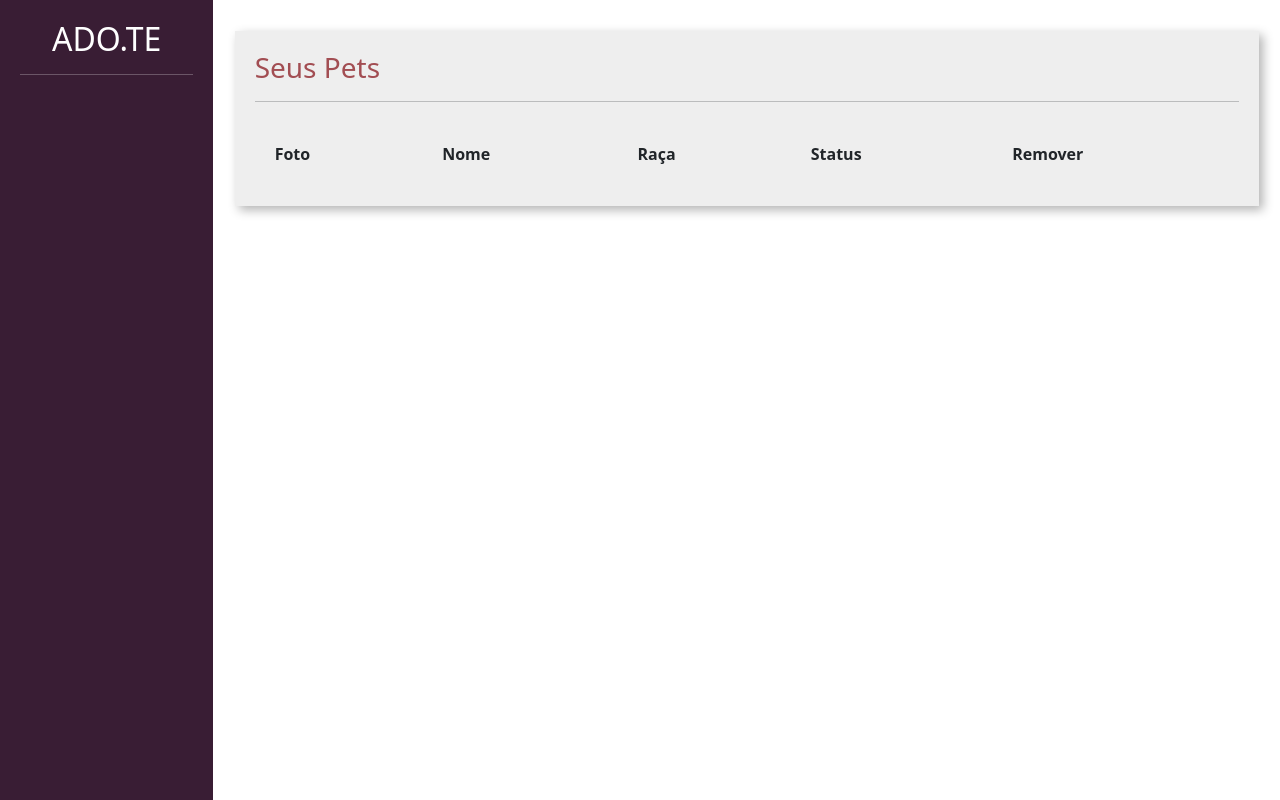
After one commit to MatheusNelvam/Projeto-Adote, a Django app: page /divulgar/seus_pets/ in a window 1280 px wide. The commit adds this page. Run offline with Django 4.2, Linux system fonts and the light colour scheme; a user stored in the database is signed in; data comes from the database, SQL or seed files in the repository; both versions use the stored data as it was after the commit; lists and menus that the app fills with data are empty.

Commit message:
Page-Seus_Pets

```diff
--- a/MainAdote/urls.py
+++ b/MainAdote/urls.py
@@ -1,23 +1,12 @@
-"""MainAdote URL Configuration
-
-The `urlpatterns` list routes URLs to views. For more information please see:
-    https://docs.djangoproject.com/en/4.1/topics/http/urls/
-Examples:
-Function views
-    1. Add an import:  from my_app import views
-    2. Add a URL to urlpatterns:  path('', views.home, name='home')
-Class-based views
-    1. Add an import:  from other_app.views import Home
-    2. Add a URL to urlpatterns:  path('', Home.as_view(), name='home')
-Including another URLconf
-    1. Import the include() function: from django.urls import include, path
-    2. Add a URL to urlpatterns:  path('blog/', include('blog.urls'))
-"""
 from django.contrib import admin
 from django.urls import path, include
+from django.conf import settings
+from django.conf.urls.static import static
 
 urlpatterns = [
     path('admin/', admin.site.urls),
     path('auth/', include('usuarios.urls')),
     path('divulgar/', include('divulgar.urls')),
-]
+
+
+] + static(settings.MEDIA_URL, document_root=settings.MEDIA_ROOT)
--- a/divulgar/models.py
+++ b/divulgar/models.py
@@ -25,7 +25,7 @@ class Pet(models.Model):
     raca = models.ForeignKey(Raca, on_delete=models.DO_NOTHING) #RELAÇÃO DE UM PARA MUITOS É FOREIGNKEY
     choices_status = (('P', 'Para Adoção',),
                         ('A', 'Adotado'))
-    status = models.CharField(max_length=1, choices= choices_status)
+    status = models.CharField(max_length=1, choices= choices_status, default='P')
 
     def __str__(self):
         return self.nome
--- a/divulgar/templates/novo_pet.html
+++ b/divulgar/templates/novo_pet.html
@@ -29,7 +29,7 @@
                                 <hr>
                             </div>
                             <div class="body-box">
-                                <form action="" method="POST" enctype='multipart/form-data'>{% csrf_token %}
+                                <form action="{% url 'novo_pet' %}" method="POST" enctype='multipart/form-data'>{% csrf_token %}
                                     {% if messages %}
                                         <br>
                                         {% for message in messages %}
--- /dev/null
+++ b/divulgar/templates/seus_pets.html
@@ -0,0 +1,91 @@
+{% load static %}
+<!doctype html>
+<html lang="pt-BR">
+    <head>
+    <meta charset="utf-8">
+    <meta name="viewport" content="width=device-width, initial-scale=1">
+    <title>Cadastro</title>
+    <link href="https://cdn.jsdelivr.net/npm/bootstrap@5.3.0-alpha1/dist/css/bootstrap.min.css" rel="stylesheet">
+    <link href="{% static 'usuarios/css/cadastro.css' %}" rel="stylesheet">
+    <link href="{% static 'divulgar/css/novo_pet.css' %}" rel="stylesheet">
+    <link href="{% static 'divulgar/css/seus_pet.css' %}" rel="stylesheet">
+    </head>
+    <body>
+
+        <div class="container-fluid">
+            <div class="row">
+                <div class="col-md-2 bg-side sidebar">
+                    <h2>ADO.TE</h2>
+                    <hr>
+
+
+                </div>
+
+                <div class="col-md">
+                    <div class="wrapper">
+                        <div class="box width80">
+                            {% if messages %}
+                                <br>
+                                {% for message in messages %}
+                                    <div class="alert {{message.tags}}">
+                                        {{message}}
+                                    </div>
+                                {% endfor %}
+                            {% endif %}
+                            <h3 class="font-vinho">Seus Pets</h3>
+                            <hr>
+
+                             <table class="tabela" cellpadding="20">
+                                <tr>
+                                    <th>Foto</th>
+                                    <th>Nome</th>
+                                    <th>Raça</th>
+                                    <th>Status</th>
+                                    <th>Remover</th>
+                                </tr>
+
+                                {% for pet in pets%}
+                                <tr class="tabela-linha">
+                                    <td width="20%">
+                                        <img width="40%" src="{{pet.foto.url}}">
+                                    </td>
+                                    <td>
+                                        {{pet.nome}}
+                                    </td>
+                                    <td>
+                                        {{pet.raca}}
+
+                                    </td>
+                                    <td>
+                                        {% if pet.status == "P" %}
+                                            <span class="badge text-bg-primary">Para adoção</span>
+                                        {% elif pet.status == "A" %}
+                                            <span class="badge text-bg-success">Adotado</span>
+                                        {% endif%}
+
+
+
+                                    </td>
+                                    <td>
+                                        <a href="" class="btn btn-danger">REMOVER</a>
+                                    </td>
+                                </tr>
+                            {% endfor %}
+
+
+                            </table>
+                        </div>
+                    </div>
+                </div>
+
+            </div>
+
+
+        </div>
+
+
+
+
+    <script src="https://cdn.jsdelivr.net/npm/bootstrap@5.3.0-alpha1/dist/js/bootstrap.bundle.min.js"></script>
+    </body>
+</html>
--- a/divulgar/urls.py
+++ b/divulgar/urls.py
@@ -3,4 +3,5 @@ from . import views
 
 urlpatterns = [
     path('novo_pet/', views.novo_pet, name="novo_pet"),
+    path('seus_pets/', views.seus_pets, name="seus_pets"),
 ]
--- a/divulgar/views.py
+++ b/divulgar/views.py
@@ -1,7 +1,7 @@
 from django.shortcuts import render
 from django.http import HttpResponse
 from django.contrib.auth.decorators import login_required
-from .models import Tag, Raca
+from .models import Tag, Raca, Pet
 
 @login_required
 def novo_pet(request):
@@ -9,5 +9,43 @@ def novo_pet(request):
         tags = Tag.objects.all()
         racas = Raca.objects.all()
 
+        return render(request, 'novo_pet.html', {'tags': tags, 'racas': racas,})
 
-        return render(request, 'novo_pet.html', {'tags': tags, 'racas': racas,})
+    elif request.method == "POST":
+        foto = request.FILES.get('foto')
+        nome = request.POST.get('nome')
+        descricao = request.POST.get('descricao')
+        estado = request.POST.get('estado')
+        cidade = request.POST.get('cidade')
+        telefone = request.POST.get('telefone')
+        tags = request.POST.getlist('tags')
+        raca = request.POST.get('raca')
+
+        pet = Pet(
+            usuario=request.user,
+            foto=foto,
+            nome=nome,
+            descricao=descricao,
+            estado=estado,
+            cidade=cidade,
+            telefone=telefone,
+            raca_id=raca,
+        )
+
+        pet.save()
+
+        for tag_id in tags:
+            tag = Tag.objects.get(id=tag_id)
+            pet.tags.add(tag)
+
+        pet.save()
+
+@login_required
+def seus_pets(request):
+    if request.method == "GET":
+        pets = Pet.objects.filter(usuario=request.user)
+        return render(request, 'seus_pets.html',{'pets': pets})
+
+
+
+        #TODO: Validar dados
--- /dev/null
+++ b/templates/static/divulgar/css/seus_pet.css
@@ -0,0 +1,12 @@
+.width80{
+    width: 80vw;
+ }
+
+ .tabela{
+     width: 100%;
+     margin-top: 20px;
+ }
+
+ .tabela-linha{
+     background-color: #e8e7e7;
+ }
```
Also changed, not shown: db.sqlite3, divulgar/migrations/0004_alter_pet_status.py (added).
